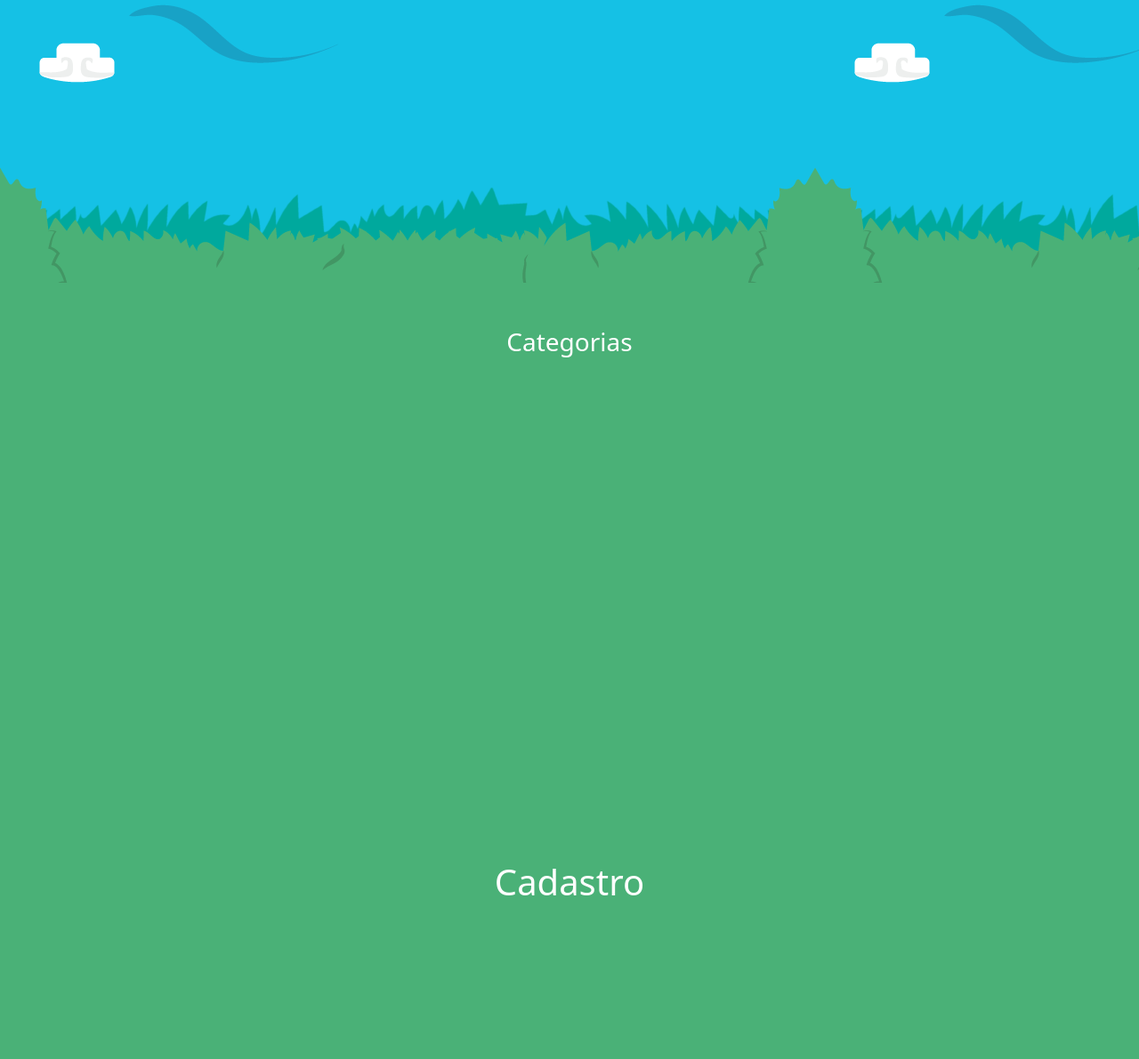
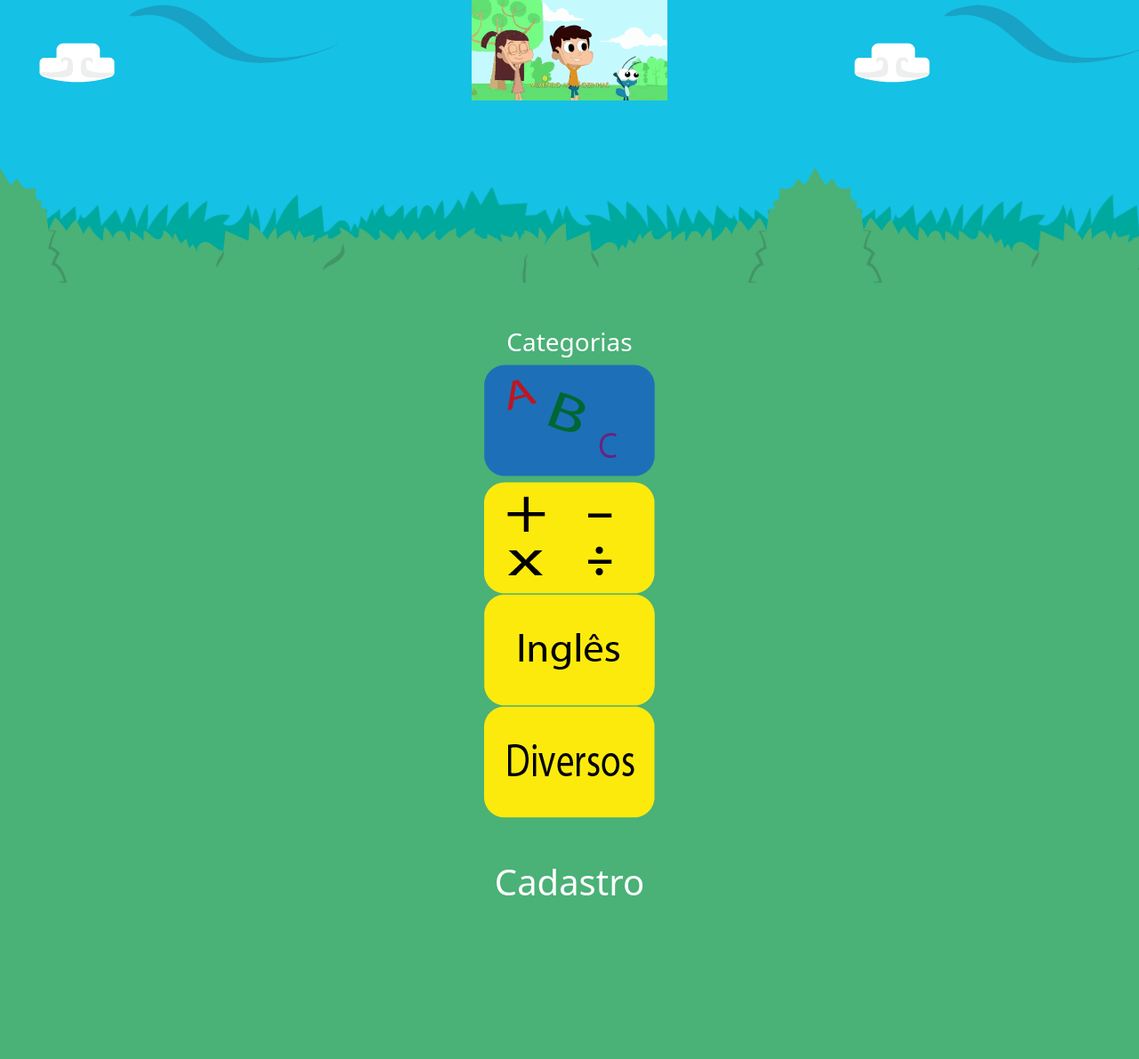
Before and after one commit to MayconL27/Projeto-Educa-Games-Teste, a plain HTML site: page index.html in a window 1280 px wide. Shown: the part 296-1487 px from the top of the page at 89% size. Drawn offline with Linux system fonts and the light colour scheme.

Commit message:
Imagens categorias

```diff
--- a/index.html
+++ b/index.html
@@ -36,6 +36,8 @@
         <div class="container-fluid home text-center margin">
             <img src="img/logo.png">
             <h3> Bem vindo </h3>
+            <h1> Aprenda jogando</h1>
+            <img src="img/gif.gif">
         </div>
     </section>
 
@@ -43,6 +45,15 @@
         <div class="container-fluid categorias text-center margin">
 
             <h3> Categorias </h3>
+            <div class="categorias-grade">
+                <div>
+                  <div class="col"><img src="img/portugues.png"></div>
+                  <div class="col"><img src="img/matematica.png"></div>
+                  <div class="col"><img src="img/ingles.png"></div>
+                  <div class="col"><img src="img/diversos.png"></div>
+                </div>
+              </div>
+
         </div>
     </section>
     <section id="cadastro">
```
Also changed, not shown: img/diversos.png (renamed from img/Ativo 9.png), img/gif.gif (added), img/ingles.png (renamed from img/Ativo 8.png), img/matematica.png (renamed from img/Ativo 7.png), img/portugues.png (renamed from img/Ativo 6.png).
